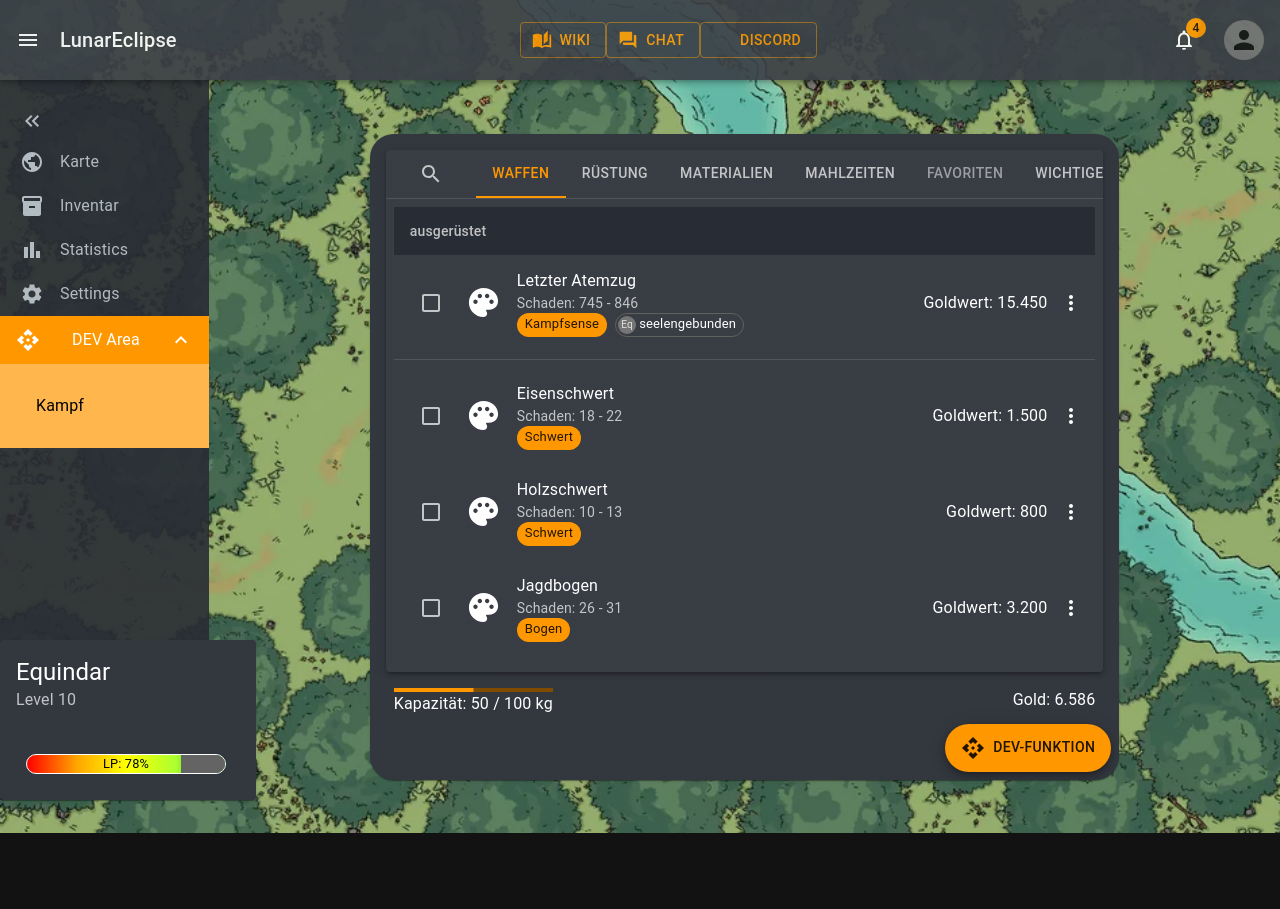
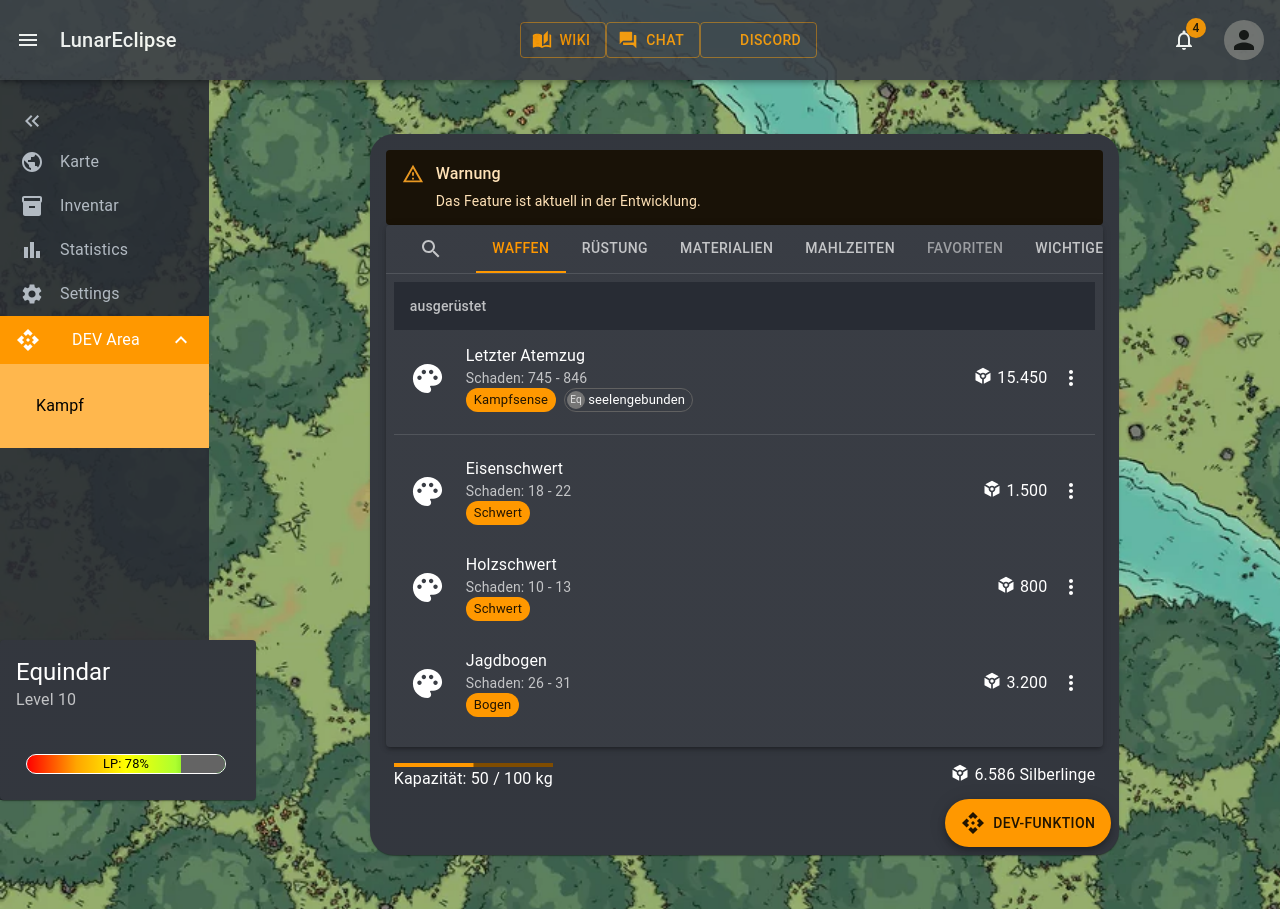
Before and after one commit to magic-space/LunarEclipse, a React (Create React App) app in the folder frontend/: page /inventory in a window 1280 px wide. Before the commit the page ends 833 px from the top, so only its background shows below. Built offline with nearby package versions, Linux system fonts and the light colour scheme.

Commit message:
updated currency display

```diff
--- a/frontend/src/components/Inventory/Inventory.tsx
+++ b/frontend/src/components/Inventory/Inventory.tsx
@@ -1,15 +1,16 @@
-import { Box, Card, CardContent, CssBaseline, Divider, List, ListItem, ListItemIcon, ListItemText, ListSubheader, Tab, ThemeProvider, Typography, } from "@mui/material";
-import { Paper, LinearProgress } from "@mui/material";
+import { Box, Card, CardContent, CssBaseline, Divider, List, ListItem, ListItemIcon, ListItemText, ListSubheader, Tab, ThemeProvider, Typography, } from '@mui/material';
+import { Paper, LinearProgress, Alert, AlertTitle } from '@mui/material';
 import TabContext from '@mui/lab/TabContext';
 import SearchIcon from '@mui/icons-material/Search';
 import SettingsIcon from '@mui/icons-material/Settings';
 import PaletteIcon from '@mui/icons-material/Palette';
-import TabPanel from "@mui/lab/TabPanel";
-import TabList from "@mui/lab/TabList";
-import React from "react";
-import { customTheme } from "../../assets/themes/customTheme";
-import DevelopmentButton from "../FloatingActionButton/DevelopmentButton";
-import InventoryListItem from "./InventoryListItem";
+import TabPanel from '@mui/lab/TabPanel';
+import TabList from '@mui/lab/TabList';
+import React from 'react';
+import { customTheme } from '../../assets/themes/customTheme';
+import DevelopmentButton from '../FloatingActionButton/DevelopmentButton';
+import InventoryListItem from './InventoryListItem';
+import TokenIcon from '@mui/icons-material/Token';
 
 const Inventory = props => {
   const [value, setValue] = React.useState('1');
@@ -23,41 +24,45 @@ const Inventory = props => {
       <CssBaseline enableColorScheme />
       <Card sx={{ width: '70%', margin: '5% 15%', borderRadius: 6 }} elevation={1}>
         <CardContent>
+          <Alert severity="warning">
+            <AlertTitle>Warnung</AlertTitle>
+            Das Feature ist aktuell in der Entwicklung.
+          </Alert>
           <Paper elevation={3} sx={{ height: '100%' }}>
             <TabContext value={value}>
               <Box sx={{ borderBottom: 1, borderColor: 'divider' }}>
-                <TabList aria-label="Inventar-Kategorie-Tabs" variant="scrollable" onChange={handleChange}>
-                  <Tab label={<SearchIcon />} value="0" />
-                  <Tab label="Waffen" value="1" />
-                  <Tab label="Rüstung" value="2" />
-                  <Tab label="Materialien" />
-                  <Tab label="Mahlzeiten" />
-                  <Tab label="Favoriten" disabled />
-                  <Tab label="Wichtiges" />
-                  <Tab icon={<SettingsIcon />} aria-label="Einstellungen" />
+                <TabList aria-label='Inventar-Kategorie-Tabs' variant='scrollable' onChange={handleChange}>
+                  <Tab label={<SearchIcon />} value='0' aria-label='Suche' />
+                  <Tab label='Waffen' value='1' />
+                  <Tab label='Rüstung' value='2' />
+                  <Tab label='Materialien' />
+                  <Tab label='Mahlzeiten' />
+                  <Tab label='Favoriten' disabled />
+                  <Tab label='Wichtiges' />
+                  <Tab icon={<SettingsIcon />} aria-label='Einstellungen' />
                 </TabList>
               </Box>
-              <TabPanel value="1" sx={{ p: 1, overflow: 'auto', height: '100%' }}>
+              <TabPanel value='1' sx={{ p: 1, overflow: 'auto', height: '100%' }}>
                 <List
                   subheader={<ListSubheader>ausgerüstet</ListSubheader>}
                 >
-                  <InventoryListItem name="Letzter Atemzug" subtitle="Schaden: 745 - 846" type="Kampfsense" label="seelengebunden" value="15.450" />
+                  <InventoryListItem name='Letzter Atemzug' subtitle='Schaden: 745 - 846' type='Kampfsense' label='seelengebunden' value='15.450' />
                 </List>
                 <Divider />
                 <List>
-                  <InventoryListItem name="Eisenschwert" subtitle="Schaden: 18 - 22" type="Schwert" value="1.500" />
-                  <InventoryListItem name="Holzschwert" subtitle="Schaden: 10 - 13" type="Schwert" value="800" />
-                  <InventoryListItem name="Jagdbogen" subtitle="Schaden: 26 - 31" type="Bogen" value="3.200" />
+                  <InventoryListItem name='Eisenschwert' subtitle='Schaden: 18 - 22' type='Schwert' value='1.500' />
+                  <InventoryListItem name='Holzschwert' subtitle='Schaden: 10 - 13' type='Schwert' value='800' />
+                  <InventoryListItem name='Jagdbogen' subtitle='Schaden: 26 - 31' type='Bogen' value='3.200' />
                 </List>
               </TabPanel>
-              <TabPanel value="2">
+              <TabPanel value='2'>
                 <List
                   subheader={<ListSubheader>ausgerüstet</ListSubheader>}
                 >
                   <ListItem>
                     <ListItemIcon><PaletteIcon /></ListItemIcon>
-                    <ListItemText primary="Eisenschild"></ListItemText>
-                    <Typography variant="body2">Rüstwert: 10 - 15</Typography>
+                    <ListItemText primary='Eisenschild'></ListItemText>
+                    <Typography variant='body2'>Rüstwert: 10 - 15</Typography>
                   </ListItem>
                 </List>
                 <Divider />
@@ -76,7 +81,8 @@ const Inventory = props => {
             </Typography>
           </Box>
           <Typography>
-            Gold: 6.586
+            <TokenIcon fontSize='small' sx={{ verticalAlign: 'top', marginRight: 0.5 }} />
+            6.586 Silberlinge
           </Typography>
         </Box>
         <Box sx={{ display: 'flex', flexDirection: 'row-reverse', width: '100%' }}>
--- a/frontend/src/components/Inventory/InventoryListItem.js
+++ b/frontend/src/components/Inventory/InventoryListItem.js
@@ -1,7 +1,9 @@
-import { Checkbox, ListItem, ListItemIcon, ListItemText } from '@mui/material';
+import { ListItem, ListItemIcon, ListItemText } from '@mui/material';
 import { Avatar, Typography, Chip, IconButton } from '@mui/material';
 import MoreVertIcon from '@mui/icons-material/MoreVert';
+import TokenIcon from '@mui/icons-material/Token';
 import PaletteIcon from '@mui/icons-material/Palette';
+import FavoriteIcon from '@mui/icons-material/Favorite';
 
 const InventoryListItem = props => {
     return (
@@ -14,9 +16,8 @@ const InventoryListItem = props => {
             }
         >
             <ListItemIcon>
-                <Checkbox disableRipple></Checkbox>
+                <PaletteIcon fontSize='large' sx={{ mr: 2 }} />
             </ListItemIcon>
-            <PaletteIcon fontSize='large' sx={{ mr: 2 }} />
             <ListItemText
                 primary={props.name}
                 secondary={
@@ -32,7 +33,7 @@ const InventoryListItem = props => {
                 }
             >
             </ListItemText>
-            <Typography variant="body1">Goldwert: {props.value}</Typography>
+            <Typography variant="body1"><TokenIcon fontSize="small" sx={{ verticalAlign: 'top', marginRight: 0.5 }} />{props.value}</Typography>
         </ListItem>
     );
 };
```
